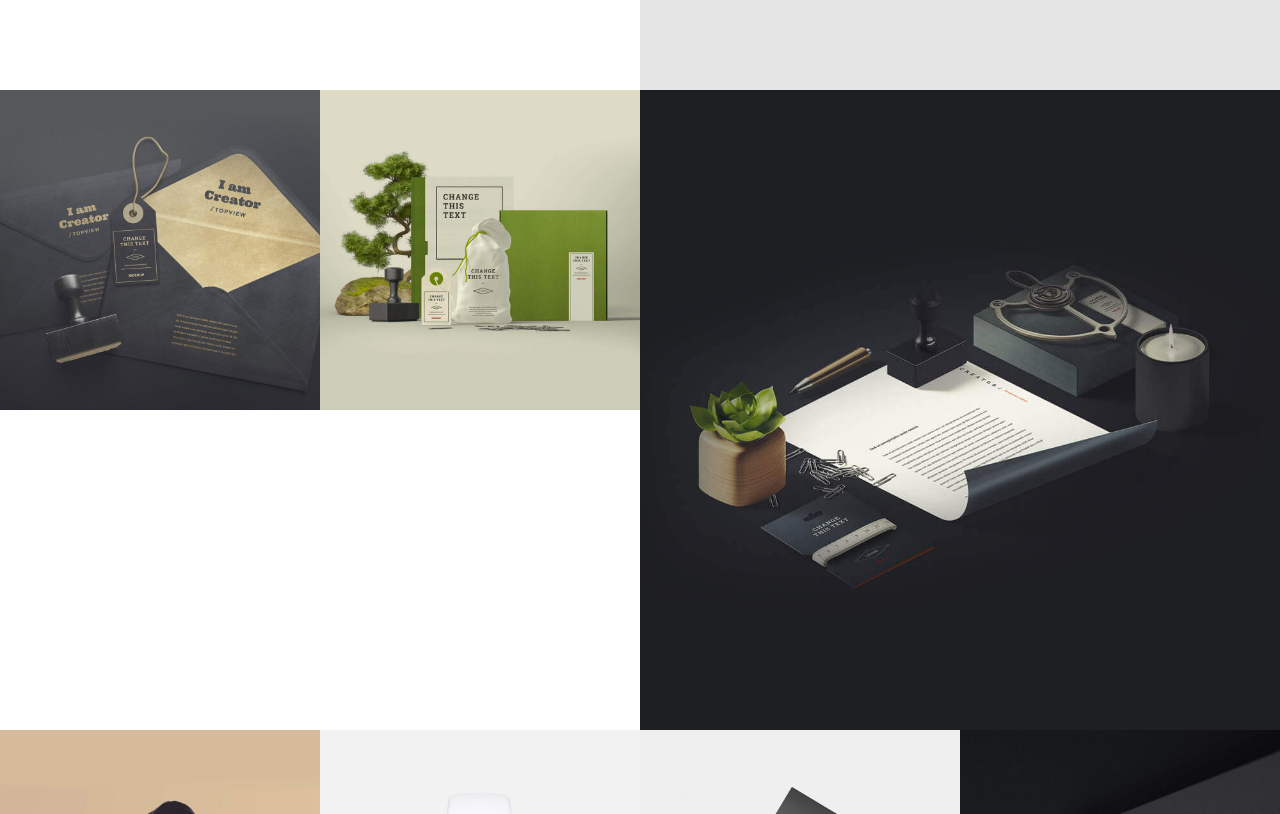
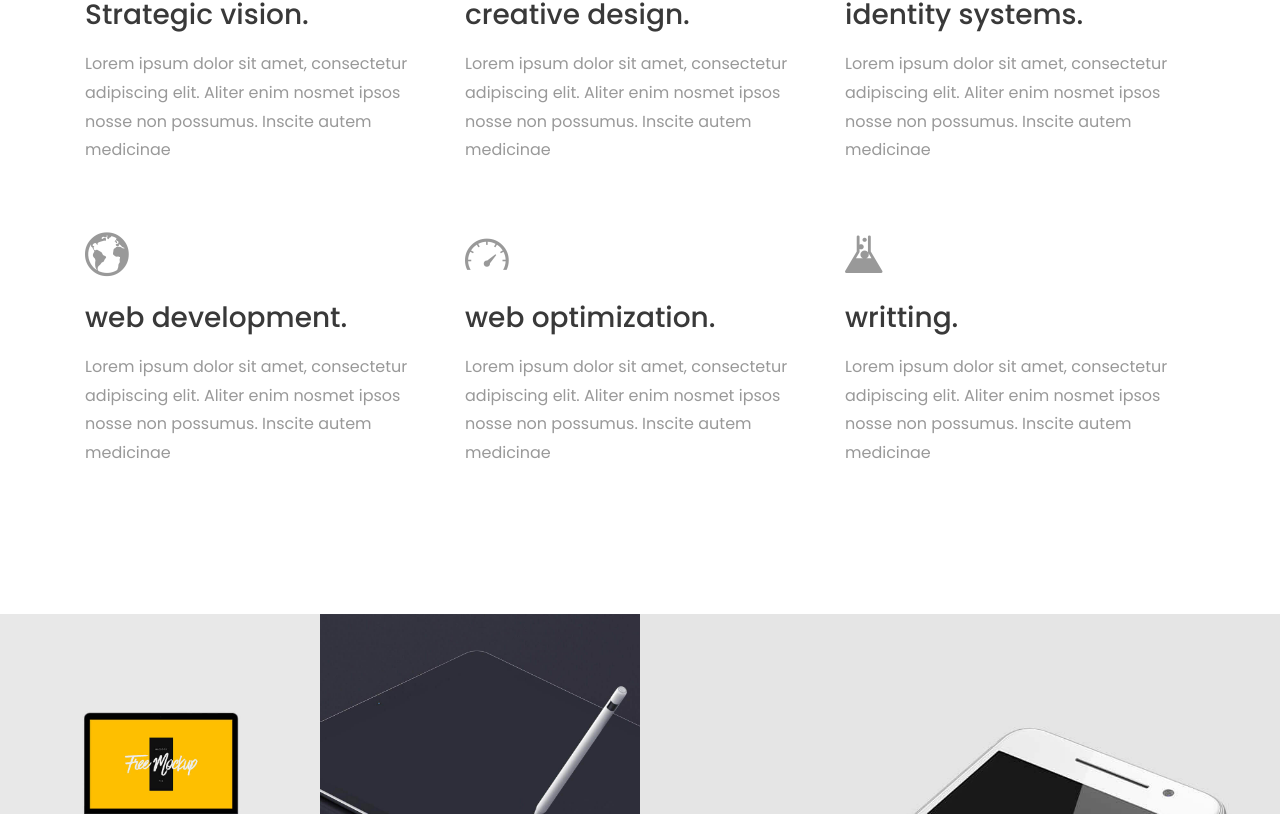
Before and after one commit to Remochat/beyondframes_00, a website: page theme/index.html in a window 1280 px wide. Shown: the part 1350-2164 px from the top of the page. Drawn offline with Linux system fonts and the light colour scheme; some packages are replaced by stand-ins of ours; files whose address does not match are found by name.

Commit message:
creation services section into main page

```diff
--- a/theme/css/style.css
+++ b/theme/css/style.css
@@ -753,6 +753,13 @@ b i:last-child {
   }
 }
 
+/* INTRODUCTION SECTION
+==================================================*/
+.align-content{
+  text-align: center;
+  margin-bottom: 6rem;
+}
+
 /* PORTFOLIO SECTION
 ==================================================*/
 .portfolio .categories-grid span {
--- a/theme/index.html
+++ b/theme/index.html
@@ -90,7 +90,7 @@
         <b>strategy.</b>
       </span>
     </h1>
-    <h5>We support businesses in the deployment of their communication. <br><br><strong>We create what matters.</strong></h5>             <!--A CHANGER-->
+    <h5>We support businesses in the deployment of their communication. <br><br><strong>We create what matters. With you, every step.</strong></h5>             <!--A CHANGER-->
   </div>
 
   <div class="mouse">
@@ -99,9 +99,95 @@
 </section>
 <!-- end box-intro -->
 
-<!-- integrer partie introduction
-<p>Evolve your activity with creative communication</p>
--->
+
+
+<!-- SERVICES -->
+
+<!-- introduction -->
+
+<div class="main-container">
+
+  <div class="container">
+    <div class="align-content">
+      <h6><strong>beyond frames.</strong> tailores impactful brand concepts, with a focus to empower companies in the deployment of their communication strategies.</h6>
+      <p>From the design of your logo to your graphic charter, from your website to your digital strategy, beyond frames. accompanies you throughout your projects. <h5>With you every step.</h5></p>
+      <h5>Evolve your activity with creative communication!</h5>
+
+      <h6>beyond frames. was born from the desire to offer quality services, to support entrepreneurs and SMEs wishing to develop their communication / digital strategy. Our purpose is to support organizations in establishing strong & creative communication.</h6>
+      <h5>create content that enhances your digital actions</h5>
+    </div>
+
+  <div class="row">
+    <!-- service-box -->
+    <div class="col-md-4 service-box">
+      <i class="ion-ios-pulse-strong size-50"></i>
+      <h3>Strategic vision.</h3>
+      <div class="h-10"></div>
+      <p>Lorem ipsum dolor sit amet, consectetur adipiscing elit. Aliter enim nosmet ipsos nosse non possumus. Inscite
+        autem medicinae </p>
+    </div>
+    <!-- end service-box -->
+
+    <!-- service-box -->
+    <div class="col-md-4 service-box">
+      <i class="ion-android-options size-50"></i>
+      <h3>creative design.</h3>
+      <div class="h-10"></div>
+      <p>Lorem ipsum dolor sit amet, consectetur adipiscing elit. Aliter enim nosmet ipsos nosse non possumus. Inscite
+        autem medicinae </p>
+    </div>
+    <!-- end service-box -->
+
+    <!-- service-box -->
+    <div class="col-md-4  service-box">
+      <i class="ion-android-checkmark-circle size-50"></i>
+      <h3>identity systems.</h3>
+      <div class="h-10"></div>
+      <p>Lorem ipsum dolor sit amet, consectetur adipiscing elit. Aliter enim nosmet ipsos nosse non possumus. Inscite
+        autem medicinae </p>
+    </div>
+    <!-- end service-box -->
+
+    <!-- service-box -->
+    <div class="col-md-4  service-box">
+      <i class="ion-earth size-50"></i>
+      <h3>web development.</h3>
+      <div class="h-10"></div>
+      <p>Lorem ipsum dolor sit amet, consectetur adipiscing elit. Aliter enim nosmet ipsos nosse non possumus. Inscite
+        autem medicinae </p>
+    </div>
+    <!-- end service-box -->
+
+    <!-- service-box -->
+    <div class="col-md-4  service-box">
+      <i class="ion-speedometer size-50"></i>
+      <h3>web optimization.</h3>
+      <div class="h-10"></div>
+      <p>Lorem ipsum dolor sit amet, consectetur adipiscing elit. Aliter enim nosmet ipsos nosse non possumus. Inscite
+        autem medicinae </p>
+    </div>
+    <!-- end service-box -->
+
+    <!-- service-box -->
+    <div class="col-md-4  service-box">
+      <i class="ion-erlenmeyer-flask-bubbles size-50"></i>
+      <h3>writting.</h3>
+      <div class="h-10"></div>
+      <p>Lorem ipsum dolor sit amet, consectetur adipiscing elit. Aliter enim nosmet ipsos nosse non possumus. Inscite
+        autem medicinae </p>
+    </div>
+    <!-- end service-box -->
+
+  </div>
+  </div>
+</div>
+
+
+
+
+
+
+
 <!-- portfolio div -->
 <div class="portfolio-div">
   <div class="portfolio">
```
Also changed, not shown: theme/services.html (+1 -16 lines).
